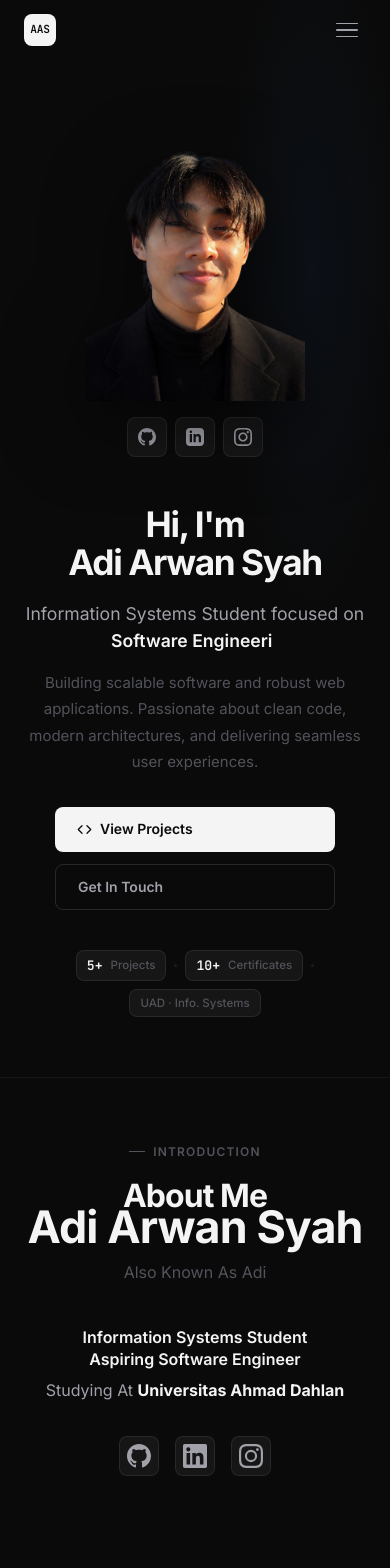
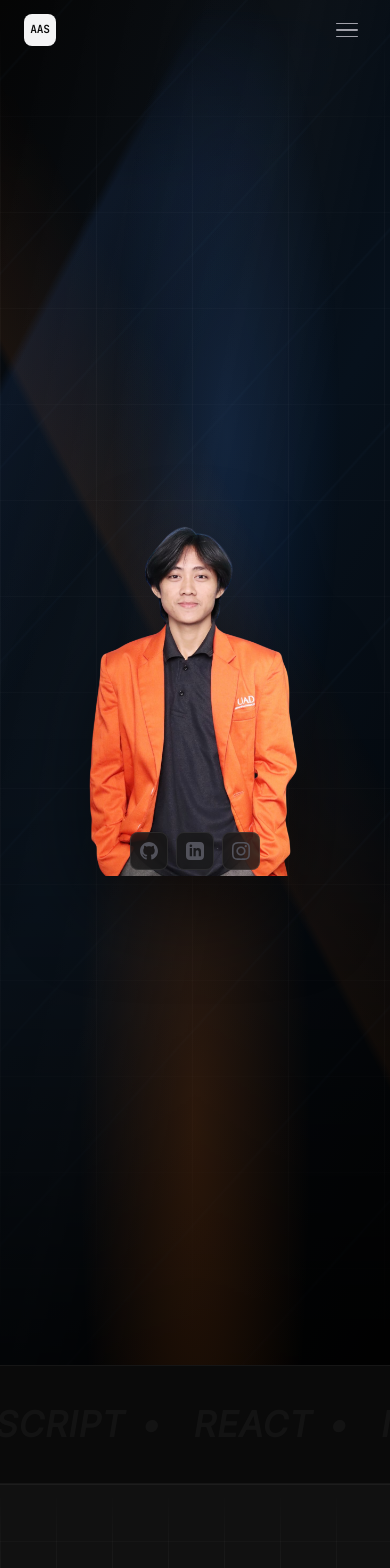
Before and after one commit to wannnn27/myportofolio, a React (Vite) app: page / in a window 390 px wide. Shown: the top 1568 px of the page. Built offline with nearby package versions, Linux system fonts and the light colour scheme.

Commit message:
Update hero section design

```diff
--- a/src/App.jsx
+++ b/src/App.jsx
@@ -1,10 +1,10 @@
 import { useState } from 'react';
 import Navbar from './components/Navbar';
 import Hero from './components/Hero';
-import About from './components/About';
 import TechMarquee from './components/TechMarquee';
 import Projects from './components/Projects';
 import ProjectDetail from './components/Projectdetail';
+import Certificates from './components/Certificates';
 import Contact from './components/Contact';
 import Footer from './components/Footer';
 import BackToTop from './components/BackToTop';
@@ -33,9 +33,9 @@ function App() {
       <Navbar />
       <main>
         <Hero />
-        <About />
         <TechMarquee />
         <Projects onSelectProject={setSelectedProject} />
+        <Certificates />
         <Contact />
       </main>
       <Footer />
--- a/src/components/Certificates.jsx
+++ b/src/components/Certificates.jsx
@@ -1,4 +1,4 @@
-import { useEffect, useRef } from 'react';
+import { useRef } from 'react';
 import './Certificates.css';
 
 // Import certificate images
@@ -8,7 +8,6 @@ import sertif1 from '../assets/images/sertifikat/sertif 1.png';
 import sertif2 from '../assets/images/sertifikat/sertif 2.png';
 import sertif3 from '../assets/images/sertifikat/sertif 3.png';
 import sertif4 from '../assets/images/sertifikat/sertif 4.png';
-import sertif6 from '../assets/images/sertifikat/sertif 6.png';
 import sertifBootcamp from '../assets/images/sertifikat/sertif-bootcamp.png';
 import sertifMachineLearning from '../assets/images/sertifikat/Machine-learning-dicoding.png';
 import sertifDasarAI from '../assets/images/sertifikat/dasar-ai.png';
--- a/src/components/Hero.css
+++ b/src/components/Hero.css
@@ -1,77 +1,96 @@
-/* ── Hero Section ───────────────────────────────────────────── */
 .hero {
   min-height: 100vh;
   display: flex;
   align-items: center;
   position: relative;
   padding-top: 60px;
-  background: var(--bg-primary);
+  background:
+    linear-gradient(120deg, #050505 0%, #07111c 48%, #050505 100%);
   overflow: hidden;
 }
 
-/* Subtle radial glow — very understated */
+.hero::before,
+.hero::after {
+  content: '';
+  position: absolute;
+  inset: 0;
+  pointer-events: none;
+}
+
+.hero::before {
+  z-index: 0;
+  background:
+    linear-gradient(118deg, transparent 0 18%, rgba(59, 130, 246, 0.12) 19%, transparent 35%),
+    linear-gradient(62deg, transparent 0 48%, rgba(249, 115, 22, 0.1) 49%, transparent 63%),
+    repeating-linear-gradient(90deg, rgba(255, 255, 255, 0.035) 0 1px, transparent 1px 96px),
+    repeating-linear-gradient(0deg, rgba(255, 255, 255, 0.025) 0 1px, transparent 1px 96px);
+  mask-image: linear-gradient(to bottom, transparent 0%, black 14%, black 84%, transparent 100%);
+  opacity: 0.8;
+}
+
+.hero::after {
+  inset: -18%;
+  z-index: 0;
+  background:
+    linear-gradient(105deg, transparent 22%, rgba(255, 255, 255, 0.055) 48%, transparent 58%),
+    repeating-linear-gradient(135deg, transparent 0 42px, rgba(96, 165, 250, 0.045) 43px 44px, transparent 45px 130px);
+  opacity: 0.45;
+  transform: translate3d(-2%, 0, 0) rotate(-3deg);
+}
+
 .hero-ambient {
   position: absolute;
-  top: -10%;
-  right: -5%;
-  width: 50%;
-  height: 70%;
-  background: radial-gradient(ellipse at center,
-    rgba(59, 130, 246, 0.06) 0%,
-    transparent 65%);
+  inset: 0;
+  background:
+    radial-gradient(ellipse at 50% 82%, rgba(249, 115, 22, 0.16) 0%, transparent 42%),
+    radial-gradient(ellipse at 58% 32%, rgba(59, 130, 246, 0.14) 0%, transparent 36%),
+    linear-gradient(to bottom, transparent 54%, rgba(0, 0, 0, 0.72) 100%);
   pointer-events: none;
-  z-index: 0;
-}
-
-/* ── Layout ──────────────────────────────────────────────────── */
-.hero-container {
-  max-width: 1160px;
-  margin: 0 auto;
-  padding: 80px var(--space-6) 80px;
-  display: grid;
-  grid-template-columns: 1fr 420px;
-  gap: 80px;
-  align-items: center;
-  position: relative;
   z-index: 1;
 }
 
-/* ── Content ─────────────────────────────────────────────────── */
-.hero-content {
-  animation: fadeUp 0.7s var(--ease) both;
+.hero-container {
+  width: min(100%, 1380px);
+  margin: 0 auto;
+  padding: 74px var(--space-6) 42px;
+  display: grid;
+  grid-template-columns: minmax(280px, 0.9fr) minmax(440px, 580px) minmax(300px, 0.9fr);
+  gap: clamp(30px, 4vw, 70px);
+  align-items: center;
+  position: relative;
+  z-index: 2;
 }
 
-/* Status pill */
-.hero-status {
-  display: inline-flex;
-  align-items: center;
-  gap: var(--space-2);
-  padding: 5px 12px 5px 8px;
-  background: var(--bg-card);
-  border: 1px solid var(--border);
-  border-radius: var(--radius-full);
-  font-size: 0.75rem;
-  font-weight: 500;
-  color: var(--text-muted);
-  margin-bottom: var(--space-6);
+.hero-content,
+.hero-side-info {
+  opacity: 0;
+  pointer-events: none;
+  transition:
+    opacity 0.28s var(--ease);
 }
 
-.hero-status-dot {
-  width: 7px;
-  height: 7px;
-  background: var(--green);
-  border-radius: 50%;
-  animation: pulse 2.5s ease-in-out infinite;
-  flex-shrink: 0;
+.hero-content {
+  max-width: 360px;
+  justify-self: end;
 }
 
-/* Title */
+.hero-side-info {
+  max-width: 360px;
+  justify-self: start;
+}
+
+.hero-container.is-info-visible .hero-content,
+.hero-container.is-info-visible .hero-side-info {
+  opacity: 1;
+  pointer-events: auto;
+}
+
 .hero-title {
-  font-size: clamp(2.4rem, 5vw, 3.6rem);
+  font-size: clamp(2.35rem, 4.3vw, 3.7rem);
   font-weight: 700;
   color: var(--text-primary);
   line-height: 1.08;
-  letter-spacing: -0.04em;
+  letter-spacing: 0;
   margin-bottom: var(--space-5);
 }
 
@@ -79,18 +98,18 @@
   display: block;
 }
 
-/* Subtitle */
 .hero-subtitle {
-  font-size: 1.1rem;
+  max-width: 330px;
+  font-size: 1.05rem;
   color: var(--text-secondary);
   margin-bottom: var(--space-4);
-  font-weight: 400;
-  line-height: 1.5;
+  font-weight: 500;
+  line-height: 1.55;
 }
 
 .typing-word {
   color: var(--text-primary);
-  font-weight: 600;
+  font-weight: 700;
 }
 
 .cursor {
@@ -101,24 +120,62 @@
   margin-left: 1px;
 }
 
-/* Description */
 .hero-description {
-  font-size: 0.9375rem;
+  max-width: 340px;
+  font-size: 0.94rem;
   color: var(--text-muted);
-  max-width: 480px;
   margin-bottom: var(--space-8);
   line-height: 1.75;
 }
 
-/* Buttons */
+.hero-side-description {
+  margin-bottom: var(--space-6);
+}
+
+.hero-mantra {
+  display: grid;
+  gap: var(--space-4);
+}
+
+.hero-mantra p {
+  color: var(--text-primary);
+  font-size: 0.98rem;
+  line-height: 1.7;
+  font-weight: 600;
+}
+
+.hero-mantra-links {
+  display: flex;
+  align-items: center;
+  gap: var(--space-2);
+  flex-wrap: wrap;
+}
+
+.hero-mantra-links a {
+  padding: 6px 12px;
+  color: var(--text-secondary);
+  background: rgba(22, 22, 22, 0.72);
+  border: 1px solid var(--border);
+  border-radius: var(--radius-md);
+  font-size: 0.78rem;
+  font-weight: 700;
+  transition: all var(--transition);
+}
+
+.hero-mantra-links a:hover {
+  color: var(--text-primary);
+  background: var(--bg-elevated);
+  border-color: var(--border-med);
+  transform: translateY(-2px);
+}
+
 .hero-buttons {
   display: flex;
   gap: var(--space-3);
-  margin-bottom: var(--space-10);
+  margin-bottom: var(--space-8);
   flex-wrap: wrap;
 }
 
-/* Quick stats */
 .hero-stats {
   display: flex;
   align-items: center;
@@ -154,7 +211,6 @@
   flex-shrink: 0;
 }
 
-/* ── Image Area ──────────────────────────────────────────────── */
 .hero-image {
   display: flex;
   justify-content: center;
@@ -164,70 +220,64 @@
 
 .hero-image-inner {
   position: relative;
-  width: 360px;
+  width: min(100%, 580px);
 }
 
-/* Profile photo — transparent PNG style */
 .profile-card {
   position: relative;
   width: 100%;
   display: flex;
   justify-content: center;
   align-items: flex-end;
-  transition: transform var(--transition-slow), filter var(--transition-slow);
-  filter: drop-shadow(0 20px 40px rgba(0, 0, 0, 0.5));
+  outline: none;
+  filter: drop-shadow(0 28px 42px rgba(0, 0, 0, 0.58));
 }
 
 .profile-card:hover {
-  transform: translateY(-6px);
-  filter: drop-shadow(0 30px 60px rgba(0, 0, 0, 0.7));
+  filter: drop-shadow(0 28px 42px rgba(0, 0, 0, 0.58));
 }
 
 .profile-img {
   width: 100%;
-  max-width: 340px;
   height: auto;
   object-fit: contain;
   display: block;
-  transition: transform 0.6s var(--ease);
 }
 
 .profile-card:hover .profile-img {
-  transform: scale(1.04);
+  transform: none;
 }
 
-/* Hide overlay for transparent png */
 .profile-overlay {
   display: none;
 }
 
-/* Social links beside photo */
 .hero-social {
   position: absolute;
-  right: -52px;
-  top: 50%;
-  transform: translateY(-50%);
+  left: 50%;
+  bottom: 12px;
+  transform: translateX(-50%);
   display: flex;
-  flex-direction: column;
   gap: var(--space-2);
 }
 
 .social-link {
-  width: 40px;
-  height: 40px;
+  width: 38px;
+  height: 38px;
   display: flex;
   align-items: center;
   justify-content: center;
-  background: var(--bg-card);
+  background: rgba(22, 22, 22, 0.78);
   border: 1px solid var(--border);
   border-radius: var(--radius-md);
   color: var(--text-muted);
+  backdrop-filter: blur(12px);
   transition: all var(--transition);
 }
 
 .social-link:hover {
   background: var(--bg-elevated);
-  transform: translateX(-2px);
+  transform: translateY(-2px);
 }
 
 .social-link.github:hover {
@@ -245,14 +295,18 @@
   border-color: rgba(225, 48, 108, 0.4);
 }
 
-/* ── Responsive ─────────────────────────────────────────────── */
-@media (max-width: 1024px) {
-  .hero-social {
-    right: -44px;
+@media (max-width: 1100px) {
+  .hero-container {
+    grid-template-columns: minmax(220px, 1fr) minmax(280px, 340px) minmax(220px, 1fr);
+    gap: 28px;
   }
 
-  .hero-image-inner {
-    width: 300px;
+  .hero-title {
+    font-size: clamp(2.1rem, 4vw, 3rem);
+  }
+
+  .hero-subtitle {
+    font-size: 1rem;
   }
 }
 
@@ -260,51 +314,43 @@
   .hero-container {
     grid-template-columns: 1fr;
     text-align: center;
-    gap: 48px;
+    gap: 32px;
     padding-top: 48px;
     padding-bottom: 60px;
   }
 
   .hero-content {
+    order: 1;
+  }
+
+  .hero-image {
     order: 2;
   }
 
-  .hero-image {
-    order: 1;
+  .hero-side-info {
+    order: 3;
+  }
+
+  .hero-content,
+  .hero-side-info {
+    max-width: 620px;
+    justify-self: center;
   }
 
   .hero-image-inner {
-    width: 260px;
+    width: min(360px, 78vw);
     margin: 0 auto;
   }
 
-  .hero-social {
-    position: static;
-    transform: none;
-    flex-direction: row;
-    justify-content: center;
-    margin-top: var(--space-4);
-  }
-
-  .social-link:hover {
-    transform: translateY(-2px);
-  }
-
-  .hero-buttons {
-    justify-content: center;
-  }
-
-  .hero-stats {
-    justify-content: center;
-  }
-
+  .hero-subtitle,
   .hero-description {
     margin-left: auto;
     margin-right: auto;
   }
 
-  .hero-status {
-    margin: 0 auto var(--space-6);
+  .hero-buttons,
+  .hero-stats {
+    justify-content: center;
   }
 }
 
@@ -321,7 +367,11 @@
   }
 
   .hero-image-inner {
-    width: 220px;
+    width: min(320px, 82vw);
+  }
+
+  .hero-social {
+    bottom: 6px;
   }
 
   .hero-stats {
--- a/src/components/Hero.jsx
+++ b/src/components/Hero.jsx
@@ -1,16 +1,17 @@
 import { useEffect, useState } from 'react';
 import './Hero.css';
-import profilePhoto from '../assets/images/saya.png';
+import profilePhoto from '../assets/images/sertifikat/me-Photoroom.png';
 
 const phrases = [
   'Software Engineering',
 ];
 
 const Hero = () => {
-  const [typedText, setTypedText]   = useState('');
+  const [typedText, setTypedText] = useState('');
   const [phraseIndex, setPhraseIndex] = useState(0);
-  const [charIndex, setCharIndex]   = useState(0);
+  const [charIndex, setCharIndex] = useState(0);
   const [isDeleting, setIsDeleting] = useState(false);
+  const [isInfoVisible, setIsInfoVisible] = useState(false);
 
   useEffect(() => {
     const current = phrases[phraseIndex];
@@ -22,14 +23,12 @@ const Hero = () => {
         } else {
           setTimeout(() => setIsDeleting(true), 2200);
         }
+      } else if (charIndex > 0) {
+        setTypedText(current.substring(0, charIndex - 1));
+        setCharIndex(c => c - 1);
       } else {
-        if (charIndex > 0) {
-          setTypedText(current.substring(0, charIndex - 1));
-          setCharIndex(c => c - 1);
-        } else {
-          setIsDeleting(false);
-          setPhraseIndex(i => (i + 1) % phrases.length);
-        }
+        setIsDeleting(false);
+        setPhraseIndex(i => (i + 1) % phrases.length);
       }
     }, isDeleting ? 45 : 90);
 
@@ -40,30 +39,119 @@ const Hero = () => {
     <section className="hero" id="home">
       <div className="hero-ambient" aria-hidden="true" />
 
-      <div className="hero-container">
-        {/* ── Content ────────────────────────────────── */}
+      <div
+        className={`hero-container ${isInfoVisible ? 'is-info-visible' : ''}`}
+        onMouseLeave={() => setIsInfoVisible(false)}
+      >
         <div className="hero-content">
           <h1 className="hero-title">
             Hi, I'm{' '}
             <span className="name highlight">Adi Arwan Syah</span>
           </h1>
 
+          <p className="hero-description">
+            Saya adalah mahasiswa Sistem Informasi yang sedang membangun arah
+            karier di dunia software engineering.
+          </p>
+
+          <div className="hero-mantra">
+            <p>
+              Be 1% better than yesterday,
+              <br />
+              and trust the process.
+            </p>
+
+            <div className="hero-mantra-links">
+              <a href="#projects">Learn</a>
+              <a href="#certificates">Tech</a>
+              <a href="#tech-stack">Grow</a>
+            </div>
+          </div>
+        </div>
+
+        <div
+          className="hero-image"
+          onMouseEnter={() => setIsInfoVisible(true)}
+          onFocus={() => setIsInfoVisible(true)}
+        >
+          <div className="hero-image-inner">
+            <div
+              className="profile-card"
+              tabIndex="0"
+              aria-label="Show hero information"
+            >
+              <img
+                src={profilePhoto}
+                alt="Adi Arwan Syah"
+                className="profile-img"
+              />
+              <div className="profile-overlay" aria-hidden="true" />
+            </div>
+
+            <div className="hero-social">
+              <a
+                href="https://github.com/wannnn27"
+                target="_blank"
+                rel="noopener noreferrer"
+                className="social-link github"
+                aria-label="GitHub"
+              >
+                <svg width="18" height="18" viewBox="0 0 24 24" fill="currentColor">
+                  <path d="M12 0c-6.626 0-12 5.373-12 12 0 5.302 3.438 9.8 8.207 11.387.599.111.793-.261.793-.577v-2.234c-3.338.726-4.033-1.416-4.033-1.416-.546-1.387-1.333-1.756-1.333-1.756-1.089-.745.083-.729.083-.729 1.205.084 1.839 1.237 1.839 1.237 1.07 1.834 2.807 1.304 3.492.997.107-.775.418-1.305.762-1.604-2.665-.305-5.467-1.334-5.467-5.931 0-1.311.469-2.381 1.236-3.221-.124-.303-.535-1.524.117-3.176 0 0 1.008-.322 3.301 1.23.957-.266 1.983-.399 3.003-.404 1.02.005 2.047.138 3.006.404 2.291-1.552 3.297-1.23 3.297-1.23.653 1.653.242 2.874.118 3.176.77.84 1.235 1.911 1.235 3.221 0 4.609-2.807 5.624-5.479 5.921.43.372.823 1.102.823 2.222v3.293c0 .319.192.694.801.576 4.765-1.589 8.199-6.086 8.199-11.386 0-6.627-5.373-12-12-12z" />
+                </svg>
+              </a>
+              <a
+                href="https://www.linkedin.com/in/adi-arwan-syah/"
+                target="_blank"
+                rel="noopener noreferrer"
+                className="social-link linkedin"
+                aria-label="LinkedIn"
+              >
+                <svg width="18" height="18" viewBox="0 0 24 24" fill="currentColor">
+                  <path d="M19 0h-14c-2.761 0-5 2.239-5 5v14c0 2.761 2.239 5 5 5h14c2.762 0 5-2.239 5-5v-14c0-2.761-2.238-5-5-5zm-11 19h-3v-11h3v11zm-1.5-12.268c-.966 0-1.75-.79-1.75-1.764s.784-1.764 1.75-1.764 1.75.79 1.75 1.764-.783 1.764-1.75 1.764zm13.5 12.268h-3v-5.604c0-3.368-4-3.113-4 0v5.604h-3v-11h3v1.765c1.396-2.586 7-2.777 7 2.476v6.759z" />
+                </svg>
+              </a>
+              <a
+                href="https://www.instagram.com/adi.arwnsyhhh/"
+                target="_blank"
+                rel="noopener noreferrer"
+                className="social-link instagram"
+                aria-label="Instagram"
+              >
+                <svg width="18" height="18" viewBox="0 0 24 24" fill="currentColor">
+                  <path d="M12 2.163c3.204 0 3.584.012 4.85.07 3.252.148 4.771 1.691 4.919 4.919.058 1.265.069 1.645.069 4.849 0 3.205-.012 3.584-.069 4.849-.149 3.225-1.664 4.771-4.919 4.919-1.266.058-1.644.07-4.85.07-3.204 0-3.584-.012-4.849-.07-3.26-.149-4.771-1.699-4.919-4.92-.058-1.265-.07-1.644-.07-4.849 0-3.204.013-3.583.07-4.849.149-3.227 1.664-4.771 4.919-4.919 1.266-.057 1.645-.069 4.849-.069zm0-2.163c-3.259 0-3.667.014-4.947.072-4.358.2-6.78 2.618-6.98 6.98-.059 1.281-.073 1.689-.073 4.948 0 3.259.014 3.668.072 4.948.2 4.358 2.618 6.78 6.98 6.98 1.281.058 1.689.072 4.948.072 3.259 0 3.668-.014 4.948-.072 4.354-.2 6.782-2.618 6.979-6.98.059-1.28.073-1.689.073-4.948 0-3.259-.014-3.667-.072-4.947-.196-4.354-2.617-6.78-6.979-6.98-1.281-.059-1.69-.073-4.949-.073zm0 5.838c-3.403 0-6.162 2.759-6.162 6.162s2.759 6.163 6.162 6.163 6.162-2.759 6.162-6.163c0-3.403-2.759-6.162-6.162-6.162zm0 10.162c-2.209 0-4-1.79-4-4 0-2.209 1.791-4 4-4s4 1.791 4 4c0 2.21-1.791 4-4 4zm6.406-11.845c-.796 0-1.441.645-1.441 1.44s.645 1.44 1.441 1.44c.795 0 1.439-.645 1.439-1.44s-.644-1.44-1.439-1.44z" />
+                </svg>
+              </a>
+            </div>
+          </div>
+        </div>
+
+        <div className="hero-side-info">
           <p className="hero-subtitle">
             Information Systems Student focused on{' '}
             <span className="typing-word">{typedText}</span>
             <span className="cursor" aria-hidden="true">|</span>
           </p>
 
-          <p className="hero-description">
-            Building scalable software and robust web applications. Passionate
-            about clean code, modern architectures, and delivering seamless user experiences.
+          <p className="hero-description hero-side-description">
+            Saya memiliki keinginan untuk menjadi Software Engineer yang mampu
+            membuat produk digital yang rapi, berguna, dan mudah digunakan.
           </p>
 
           <div className="hero-buttons">
             <a href="#projects" className="btn btn-primary">
-              <svg width="15" height="15" viewBox="0 0 24 24" fill="none"
-                stroke="currentColor" strokeWidth="2" strokeLinecap="round" strokeLinejoin="round">
-                <polyline points="16 18 22 12 16 6" /><polyline points="8 6 2 12 8 18" />
+              <svg
+                width="15"
+                height="15"
+                viewBox="0 0 24 24"
+                fill="none"
+                stroke="currentColor"
+                strokeWidth="2"
+                strokeLinecap="round"
+                strokeLinejoin="round"
+              >
+                <polyline points="16 18 22 12 16 6" />
+                <polyline points="8 6 2 12 8 18" />
               </svg>
               View Projects
             </a>
@@ -72,7 +160,6 @@ const Hero = () => {
             </a>
           </div>
 
-          {/* Quick stats */}
           <div className="hero-stats">
             <div className="hero-stat">
               <span className="hero-stat-num">5+</span>
@@ -85,57 +172,11 @@ const Hero = () => {
             </div>
             <div className="hero-stat-sep" aria-hidden="true" />
             <div className="hero-stat">
-              UAD · Info. Systems
-            </div>
-          </div>
-        </div>
-
-        {/* ── Image ─────────────────────────────────── */}
-        <div className="hero-image">
-          <div className="hero-image-inner">
-            <div className="profile-card">
-              <img
-                src={profilePhoto}
-                alt="Adi Arwan Syah"
-                className="profile-img"
-              />
-              <div className="profile-overlay" aria-hidden="true" />
-            </div>
-
-            {/* Social links */}
-            <div className="hero-social">
-              <a
-                href="https://github.com/wannnn27"
-                target="_blank" rel="noopener noreferrer"
-                className="social-link github" aria-label="GitHub"
-              >
-                <svg width="18" height="18" viewBox="0 0 24 24" fill="currentColor">
-                  <path d="M12 0c-6.626 0-12 5.373-12 12 0 5.302 3.438 9.8 8.207 11.387.599.111.793-.261.793-.577v-2.234c-3.338.726-4.033-1.416-4.033-1.416-.546-1.387-1.333-1.756-1.333-1.756-1.089-.745.083-.729.083-.729 1.205.084 1.839 1.237 1.839 1.237 1.07 1.834 2.807 1.304 3.492.997.107-.775.418-1.305.762-1.604-2.665-.305-5.467-1.334-5.467-5.931 0-1.311.469-2.381 1.236-3.221-.124-.303-.535-1.524.117-3.176 0 0 1.008-.322 3.301 1.23.957-.266 1.983-.399 3.003-.404 1.02.005 2.047.138 3.006.404 2.291-1.552 3.297-1.23 3.297-1.23.653 1.653.242 2.874.118 3.176.77.84 1.235 1.911 1.235 3.221 0 4.609-2.807 5.624-5.479 5.921.43.372.823 1.102.823 2.222v3.293c0 .319.192.694.801.576 4.765-1.589 8.199-6.086 8.199-11.386 0-6.627-5.373-12-12-12z" />
-                </svg>
-              </a>
-              <a
-                href="https://www.linkedin.com/in/adi-arwan-syah/"
-                target="_blank" rel="noopener noreferrer"
-                className="social-link linkedin" aria-label="LinkedIn"
-              >
-                <svg width="18" height="18" viewBox="0 0 24 24" fill="currentColor">
-                  <path d="M19 0h-14c-2.761 0-5 2.239-5 5v14c0 2.761 2.239 5 5 5h14c2.762 0 5-2.239 5-5v-14c0-2.761-2.238-5-5-5zm-11 19h-3v-11h3v11zm-1.5-12.268c-.966 0-1.75-.79-1.75-1.764s.784-1.764 1.75-1.764 1.75.79 1.75 1.764-.783 1.764-1.75 1.764zm13.5 12.268h-3v-5.604c0-3.368-4-3.113-4 0v5.604h-3v-11h3v1.765c1.396-2.586 7-2.777 7 2.476v6.759z" />
-                </svg>
-              </a>
-              <a
-                href="https://www.instagram.com/adi.arwnsyhhh/"
-                target="_blank" rel="noopener noreferrer"
-                className="social-link instagram" aria-label="Instagram"
-              >
-                <svg width="18" height="18" viewBox="0 0 24 24" fill="currentColor">
-                  <path d="M12 2.163c3.204 0 3.584.012 4.85.07 3.252.148 4.771 1.691 4.919 4.919.058 1.265.069 1.645.069 4.849 0 3.205-.012 3.584-.069 4.849-.149 3.225-1.664 4.771-4.919 4.919-1.266.058-1.644.07-4.85.07-3.204 0-3.584-.012-4.849-.07-3.26-.149-4.771-1.699-4.919-4.92-.058-1.265-.07-1.644-.07-4.849 0-3.204.013-3.583.07-4.849.149-3.227 1.664-4.771 4.919-4.919 1.266-.057 1.645-.069 4.849-.069zm0-2.163c-3.259 0-3.667.014-4.947.072-4.358.2-6.78 2.618-6.98 6.98-.059 1.281-.073 1.689-.073 4.948 0 3.259.014 3.668.072 4.948.2 4.358 2.618 6.78 6.98 6.98 1.281.058 1.689.072 4.948.072 3.259 0 3.668-.014 4.948-.072 4.354-.2 6.782-2.618 6.979-6.98.059-1.28.073-1.689.073-4.948 0-3.259-.014-3.667-.072-4.947-.196-4.354-2.617-6.78-6.979-6.98-1.281-.059-1.69-.073-4.949-.073zm0 5.838c-3.403 0-6.162 2.759-6.162 6.162s2.759 6.163 6.162 6.163 6.162-2.759 6.162-6.163c0-3.403-2.759-6.162-6.162-6.162zm0 10.162c-2.209 0-4-1.79-4-4 0-2.209 1.791-4 4-4s4 1.791 4 4c0 2.21-1.791 4-4 4zm6.406-11.845c-.796 0-1.441.645-1.441 1.44s.645 1.44 1.441 1.44c.795 0 1.439-.645 1.439-1.44s-.644-1.44-1.439-1.44z" />
-                </svg>
-              </a>
+              UAD - Info. Systems
             </div>
           </div>
         </div>
       </div>
-
     </section>
   );
 };
--- a/src/components/Navbar.jsx
+++ b/src/components/Navbar.jsx
@@ -10,7 +10,7 @@ const Navbar = () => {
     const handleScroll = () => {
       setScrolled(window.scrollY > 20);
 
-      const sections = ['home', 'about', 'projects', 'contact'];
+      const sections = ['home', 'projects', 'certificates', 'contact'];
       for (const section of sections) {
         const el = document.getElementById(section);
         if (el) {
@@ -29,8 +29,8 @@ const Navbar = () => {
 
   const navLinks = [
     { id: 'home',     label: 'Home' },
-    { id: 'about',    label: 'About' },
     { id: 'projects', label: 'Projects' },
+    { id: 'certificates', label: 'Certificates' },
     { id: 'contact',  label: 'Contact' },
   ];
 
--- a/src/components/Projects.jsx
+++ b/src/components/Projects.jsx
@@ -20,13 +20,7 @@ import sertifDasarAI from '../assets/images/sertifikat/dasar-ai.png';
 import sertifWeb from '../assets/images/sertifikat/web.png';
 
 // Tech stack icons
-import pythonLogo from '../assets/images/icon-tech/python.png';
-import tensorflowLogo from '../assets/images/icon-tech/tensorflow.png';
-import pytorchLogo from '../assets/images/icon-tech/pytorch.png';
-import scikitLearnLogo from '../assets/images/icon-tech/scikit-learn.png';
 import dockerLogo from '../assets/images/icon-tech/docker.png';
-import jupyterLogo from '../assets/images/icon-tech/jupyter.png';
-import streamlitLogo from '../assets/images/icon-tech/streamlit.png';
 
 const projects = [
   {
--- a/src/components/TechMarquee.jsx
+++ b/src/components/TechMarquee.jsx
@@ -2,7 +2,7 @@ import './TechMarquee.css';
 
 const TechMarquee = () => {
   return (
-    <div className="tech-marquee-wrapper">
+    <div className="tech-marquee-wrapper" id="tech-stack">
       <div className="tech-marquee-track">
         {[0, 1].map((i) => (
           <div className="tech-marquee-content" key={i} aria-hidden={i === 1}>
```
Also changed, not shown: src/assets/images/sertifikat/me-Photoroom.png (added).
